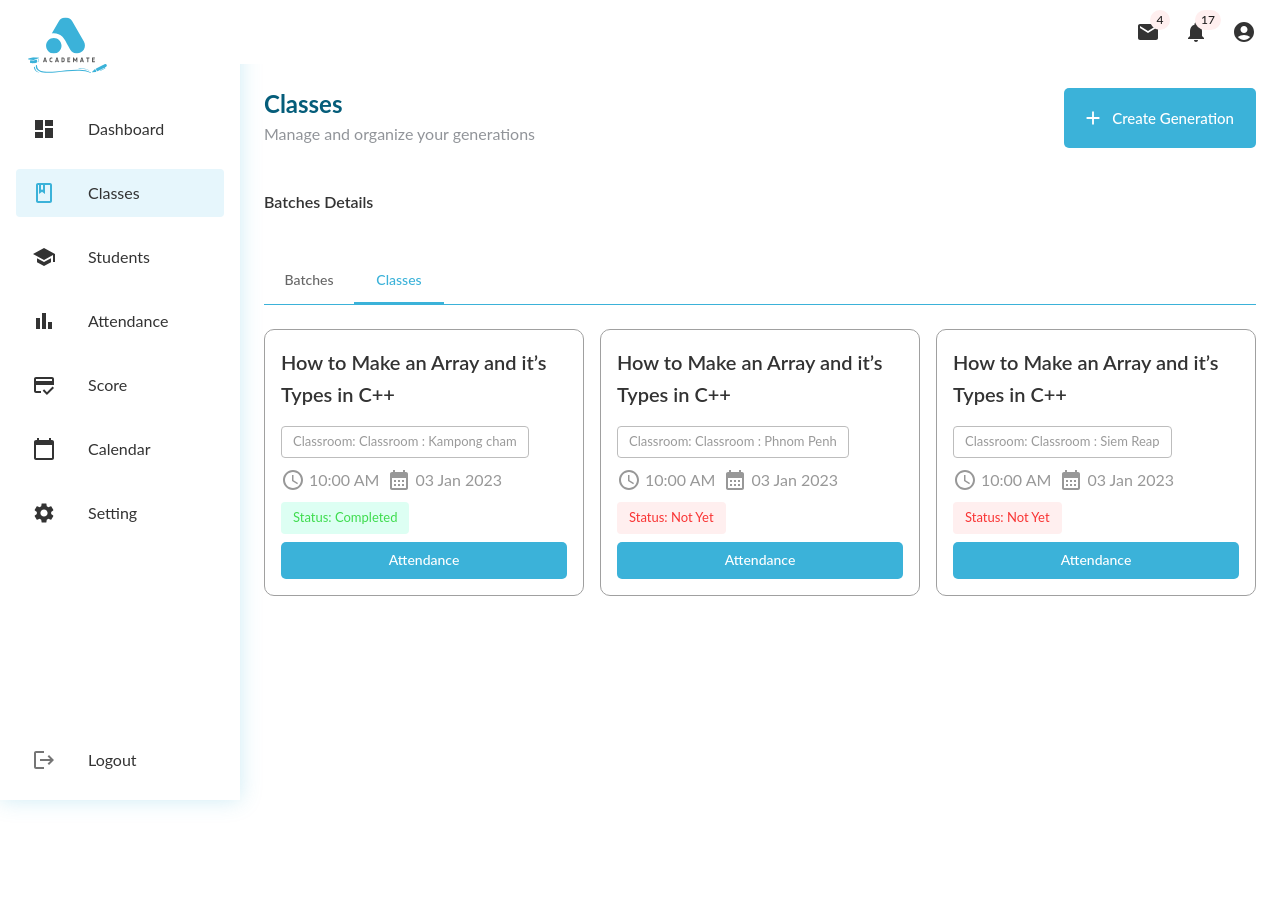
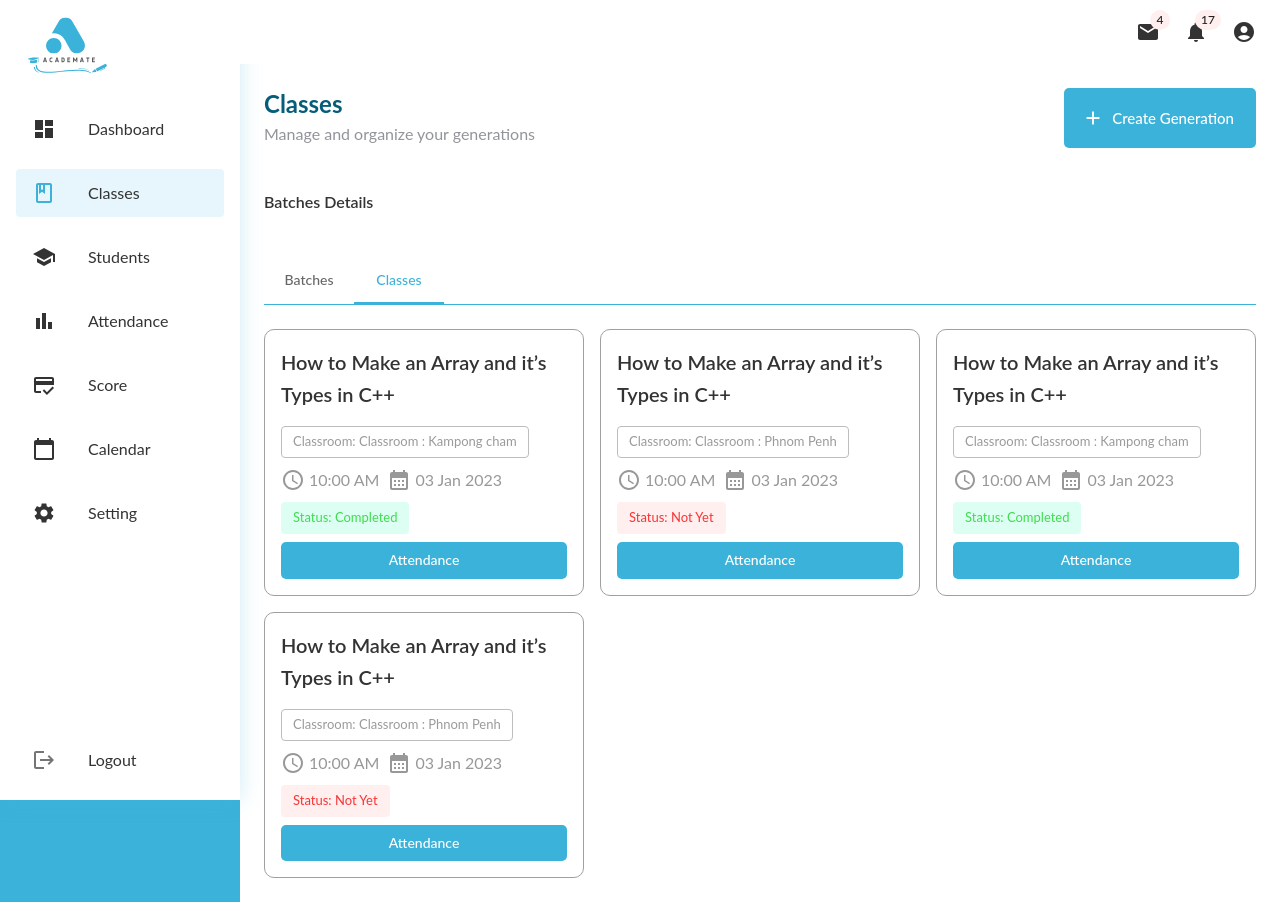
Before and after one commit to chornrithborey/dgc-academate, a React (Create React App) app: page /classes in a window 1280 px wide. Both pictures are taken after a click on the tab "Classes". Before the commit the page ends 800 px from the top, so only its background shows below. Built offline with nearby package versions, Linux system fonts and the light colour scheme.

Commit message:
imp: refactor and clean code for batch modal

```diff
--- a/src/components/Cards/BatchCardList.tsx
+++ b/src/components/Cards/BatchCardList.tsx
@@ -9,16 +9,17 @@ import {
 } from "@mui/material";
 import BatchCard from "./BatchCard";
 import batches from "../../data/batches";
-import { JSX } from "react/jsx-runtime";
 import ModalContainer from "../Modals/ModalContainer";
 import TabPanel from "../Tabs/TabPanel";
 import TabsContainer from "../Tabs/TabsContainer";
 
 const BatchCardList: React.FC = () => {
   const [isModalOpen, setIsModalOpen] = useState(false);
+  const [selectedBatch, setSelectedBatch] = useState(0);
 
-  const handleViewDetail = () => {
+  const handleViewDetail = (index: number) => {
     setIsModalOpen(true);
+    setSelectedBatch(index);
   };
 
   const handleCloseModal = () => {
@@ -39,32 +40,22 @@ const BatchCardList: React.FC = () => {
     </List>
   );
 
-  const cards: JSX.Element[] = [];
-  batches.forEach((batch, index) => {
-    cards.push(
-      <BatchCard
-        title={batch.title}
-        subtitle={batch.subtitle}
-        onButtonClick={() => handleViewDetail()}
-        key={index}
-      />
-    );
-  });
-
   return (
     <Grid container spacing={2}>
-      {cards.map((card, index) => (
+      {batches.map((batch, index) => (
         <Grid size={4} key={index}>
-          {card}
+          <BatchCard
+            title={batch.title}
+            subtitle={batch.subtitle}
+            onButtonClick={() => handleViewDetail(index)}
+          />
         </Grid>
       ))}
       <ModalContainer size="md" isOpen={isModalOpen} onClose={handleCloseModal}>
-        <Box
-          sx={{
-            m: 0,
-          }}
-        >
-          <h1>Batch Details: 11th - Generations</h1>
+        <Box sx={{ m: 0 }}>
+          <Typography mb={2} variant="h5">
+            Batch Details: {batches[selectedBatch].title}
+          </Typography>
           <TabsContainer
             tabLabels={[
               "Overview",
@@ -87,7 +78,7 @@ const BatchCardList: React.FC = () => {
                 <Typography color="grey" variant="subtitle1">
                   My Subjects
                 </Typography>
-                <Grid container direction={"row"} size={12}>
+                <Grid container direction="row" spacing={2}>
                   <Grid size={6}>
                     <Typography variant="subtitle2">Semester 1</Typography>
                     <SubjectList
@@ -100,7 +91,6 @@ const BatchCardList: React.FC = () => {
                       ]}
                     />
                   </Grid>
-
                   <Grid size={6}>
                     <Typography variant="subtitle2">Semester 2</Typography>
                     <SubjectList
@@ -113,7 +103,7 @@ const BatchCardList: React.FC = () => {
                     />
                   </Grid>
                 </Grid>
-                <Grid mt={5} container direction={"row"} size={12}>
+                <Grid mt={5} container direction="row" spacing={2}>
                   <Grid size={6}>
                     <Typography variant="subtitle2">Semester 3</Typography>
                     <SubjectList
@@ -123,8 +113,7 @@ const BatchCardList: React.FC = () => {
                       ]}
                     />
                   </Grid>
-
-                  <Grid size={6}>
+                  <Grid  size={6}>
                     <Typography variant="subtitle2">Semester 4</Typography>
                     <SubjectList subjects={["Fundamentals of programming"]} />
                   </Grid>
@@ -132,16 +121,16 @@ const BatchCardList: React.FC = () => {
               </Box>
             </TabPanel>
             <TabPanel value={1} index={1}>
-              <h1>Classes</h1>
+              <Typography variant="h6">Classes</Typography>
             </TabPanel>
             <TabPanel value={2} index={2}>
-              <h1>Assignments</h1>
+              <Typography variant="h6">Assignments</Typography>
             </TabPanel>
             <TabPanel value={3} index={3}>
-              <h1>Quizzes</h1>
+              <Typography variant="h6">Quizzes</Typography>
             </TabPanel>
             <TabPanel value={4} index={4}>
-              <h1>Exams</h1>
+              <Typography variant="h6">Exams</Typography>
             </TabPanel>
           </TabsContainer>
         </Box>
--- a/src/components/Tabs/ClassTab.tsx
+++ b/src/components/Tabs/ClassTab.tsx
@@ -8,6 +8,7 @@ import {
 import ClassTabPanel from "./ClassTabPanel";
 import BatchCardList from "../Cards/BatchCardList";
 import CourseCard from "../Cards/CourseCard";
+import courses from "../../data/courses";
 
 const ClassTab: React.FC = () => {
   const [value, setValue] = useState(0);
@@ -37,7 +38,6 @@ const ClassTab: React.FC = () => {
         <Tabs
           value={value}
           onChange={handleChange}
-          aria-label="basic tabs example"
         >
           <Tab label="Batches" {...getTabIndex(0)} />
           <Tab label="Classes" {...getTabIndex(1)} />
@@ -48,35 +48,19 @@ const ClassTab: React.FC = () => {
       </ClassTabPanel>
       <ClassTabPanel value={value} index={1}>
         <Grid container direction={"row"} spacing={2}>
-          <Grid size={4}>
-            <CourseCard
-              title="How to Make an Array and it’s Types in C++"
-              classroom="Classroom : Kampong cham"
-              time="10:00 AM"
-              date="03 Jan 2023"
-              status="Completed"
-
-            />
-          </Grid>
-          <Grid size={4}>
-            <CourseCard
-              title="How to Make an Array and it’s Types in C++"
-              classroom="Classroom : Phnom Penh"
-              time="10:00 AM"
-              date="03 Jan 2023"
-              status="Not Yet"
-
-            />
-          </Grid>
-          <Grid size={4}>
-            <CourseCard
-              title="How to Make an Array and it’s Types in C++"
-              classroom="Classroom : Siem Reap"
-              time="10:00 AM"
-              date="03 Jan 2023"
-              status="Not Yet"
-            />
-          </Grid>
+          {courses.map((course, index) => (
+            <Grid key={index} size={4}>
+              <CourseCard
+                title={course.title}
+                classroom={course.classroom}
+                time={course.time}
+                date={course.date}
+                status={
+                  course.status === "Not Yet" ? "Not Yet" : "Completed"
+                }
+              />
+            </Grid>
+          ))}
         </Grid>
       </ClassTabPanel>
 
--- a/src/pages/dashboard/index.tsx
+++ b/src/pages/dashboard/index.tsx
@@ -1,8 +1,8 @@
 import React from "react";
 import { Container, Grid2 as Grid, Paper } from "@mui/material";
 import DashboardHeader from "../../components/DashboardHeader";
-import DashboardCard from "../../components/DashboardCard";
-import EventCalendar from "../../components/EventContainer";
+import DashboardCard from "../../components/Cards/DashboardCard";
+import EventCalendar from "../../components/Calendars/EventContainer";
 import ClassroomList from "../../components/Cards/ClassroomList";
 import StudentDataTable from "../../components/Tables/StudentDataTable";
 
```
Also changed, not shown: src/components/Calendars/EventContainer.tsx (renamed from src/components/EventContainer.tsx), src/components/Cards/DashboardCard.tsx (renamed from src/components/DashboardCard.tsx).
